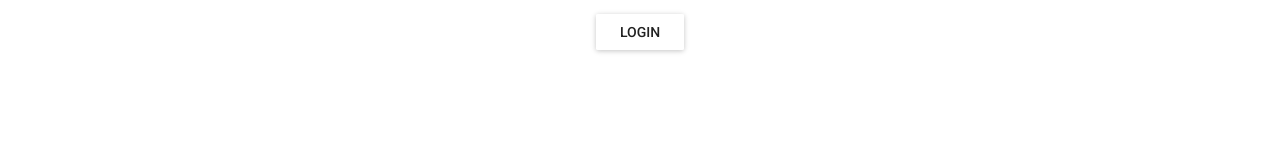
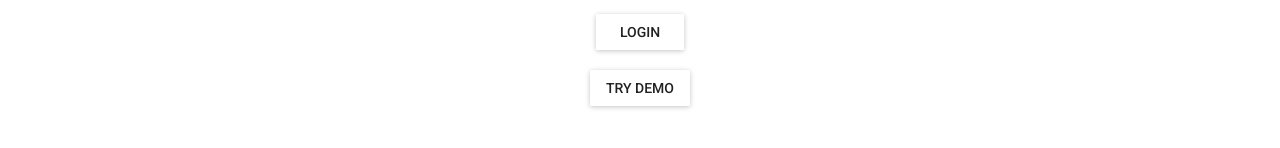
Before and after one commit to Porzingod/fridge-boss, a React (Create React App) app: page /login in a window 1280 px wide. Shown: the part 418-566 px from the top of the page. Built offline with nearby package versions, Linux system fonts and the light colour scheme.

Commit message:
add demo button

```diff
--- a/src/components/Login.js
+++ b/src/components/Login.js
@@ -35,6 +35,13 @@ class Login extends React.Component {
     })
   }
 
+  handleDemo = (e) => {
+    this.props.login({
+      username: "jason",
+      password: "jason"
+    })
+  }
+
   render() {
     return (
       <div className="user-container">
@@ -64,6 +71,11 @@ class Login extends React.Component {
               label="Login"
               onClick={this.handleSubmit}
             />
+            <br />
+            <RaisedButton
+              label="Try Demo"
+              onClick={this.handleDemo}
+            />
           </div>
           <div className="user-login-column-3"></div>
         </div>
```
